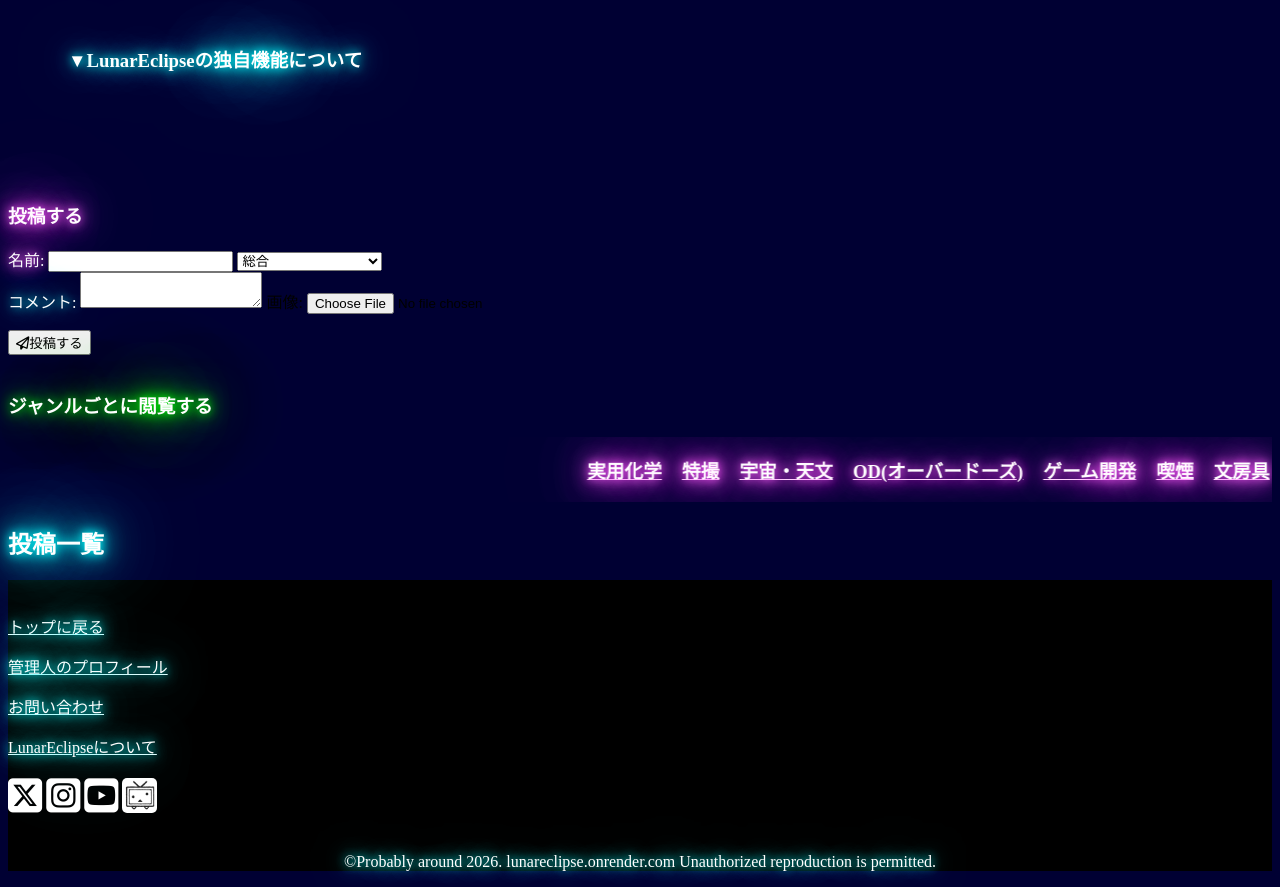
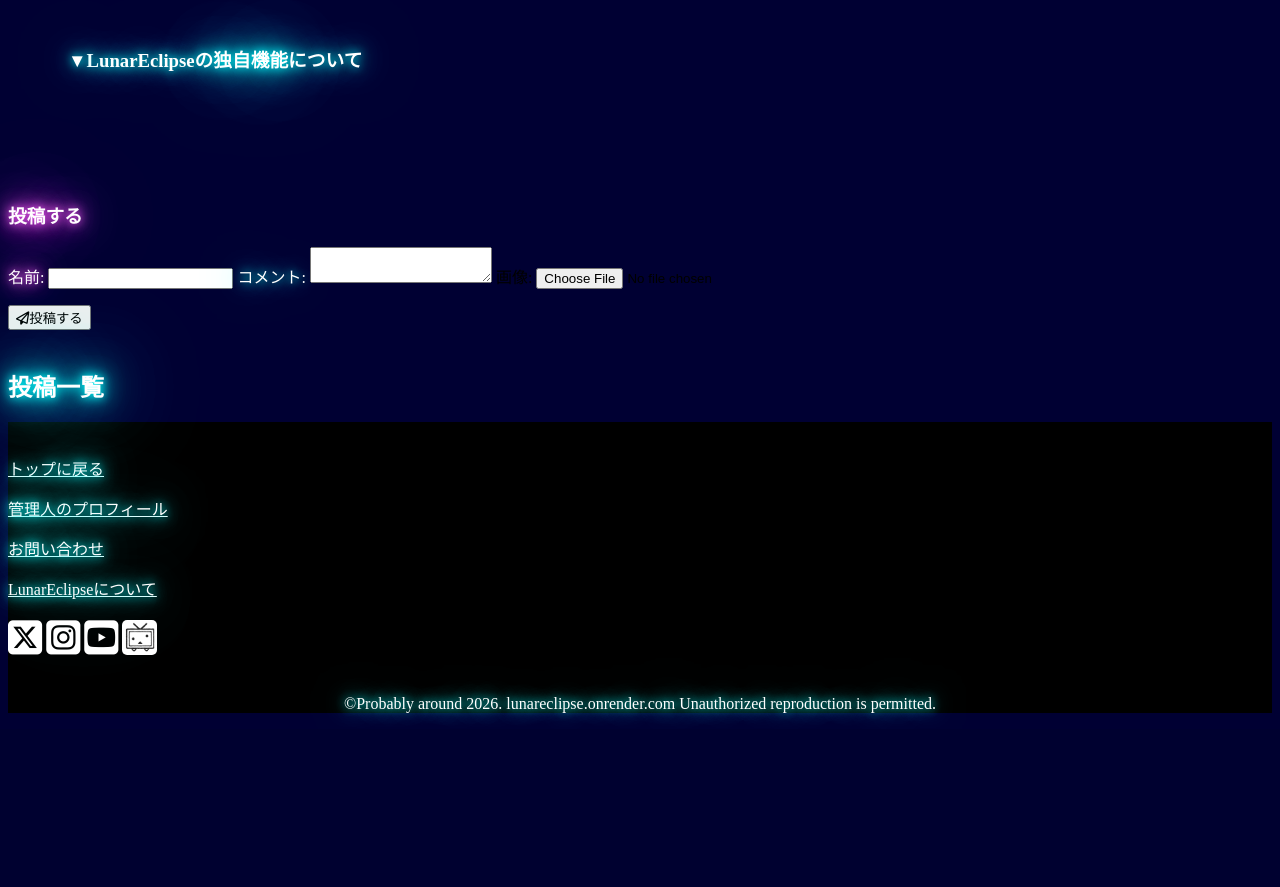
Before and after one commit to ElegantPencil47/bbs, a PHP site: page / in a window 1280 px wide. Shown: the part 480-1367 px from the top of the page. After the commit the page ends 1201 px from the top, so only its background shows below. Run offline with PHP 8.4, Linux system fonts and the light colour scheme; some libraries are stand-ins or nearby versions.

Commit message:
Update index.php

```diff
--- a/index.php
+++ b/index.php
@@ -120,27 +120,7 @@ if (isset($_FILES['image']) && $_FILES['image']['error'] === UPLOAD_ERR_OK) {
 
 
 file_put_contents('posts.txt', $post, FILE_APPEND);
-	if($_POST['janru'] == "kaga"){
-  file_put_contents('PracticalChemistry.txt', $post, FILE_APPEND);
-}
-if($_POST['janru'] == "toku"){
-file_put_contents('tokusatsu.txt', $post, FILE_APPEND);
-}
-if($_POST['janru'] == "cosm"){
-file_put_contents('space.txt', $post, FILE_APPEND);
-}
-if($_POST['janru'] == "over"){
-file_put_contents('overdose.txt', $post, FILE_APPEND);
-}
-if($_POST['janru'] == "game"){
-	file_put_contents('game.txt', $post, FILE_APPEND);
-}
-if($_POST['janru'] == "taba"){
-	file_put_contents('cigarette.txt', $post, FILE_APPEND);
-}
-if($_POST['janru'] == "penn"){
-file_put_contents('pen.txt', $post, FILE_APPEND);
-}
+
 
 
 
@@ -512,16 +492,7 @@ text-align:right
   <label for="name" class="neon">名前:</label>
   <input type="text" name="name" id="name">
 
-	<select name="janru">
-  <option value="sogo">総合</option>
-  <option value="kaga">実用化学</option>
-  <option value="toku">特撮</option>
-  <option value="cosm">宇宙・天文</option>
-  <option value="over">OD(オーバードーズ)</option>
-  <option value="game">ゲーム開発</option>
-  <option value="taba">喫煙</option>
-  <option value="penn">筆記用具</option>
-</select><br>
+
   <label for="comment" class="neon_blue">コメント:</label>
   <textarea name="comment" id="comment"></textarea>
 
@@ -581,17 +552,7 @@ btn.textContent = "送信中...";
 
 
 
-<h3 class="green_neon">ジャンルごとに閲覧する</h3>
-	<marquee behavior="alternate"><div class="janrugotoninaraberuyatu">
-<h3 class="neon"><a href="https://lunareclipse.onrender.com/PracticalChemistry.php">実用化学</a></h3>
-<h3 class="neon"><a href="https://lunareclipse.onrender.com/tokusatsu.php">特撮</a></h3>
-<h3 class="neon"><a href="https://lunareclipse.onrender.com/space.php">宇宙・天文</a></h3>
-<h3 class="neon"><a href="https://lunareclipse.onrender.com/overdose.php">OD(オーバードーズ)</a></h3>
-<h3 class="neon"><a href="https://lunareclipse.onrender.com/game.php">ゲーム開発</a></h3>
-<h3 class="neon"><a href="https://lunareclipse.onrender.com/cigarette.php">喫煙</a></h3>
-<h3 class="neon"><a href="https://lunareclipse.onrender.com/pen.php">文房具</a></h3>
-	</div>
-</marquee>
+
 
 
 	<h2 class="neon_blue">投稿一覧</h2>
```
